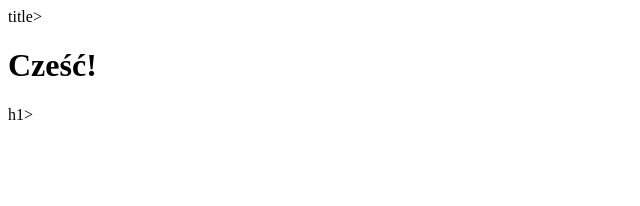
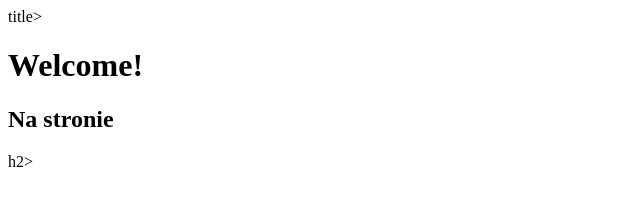
Before and after one commit to piternh/test, a plain HTML site: page index.html in a window 1280 px wide. Shown: the whole page, without its empty margins (0-640 px from the left). Drawn offline with nearby package versions, Linux system fonts and the light colour scheme; files that its build step writes are made by us from their sources.

Commit message:
Change h1, add h2

```diff
--- a/index.html
+++ b/index.html
@@ -6,6 +6,7 @@
 	<link rel="stylesheet" type="text/css" href="style.css">
 </head>
 <body>
-	<h1 class="important">Cześć!</h1>h1>
+	<h1 class="important">Welcome!</h1>
+	<h2>Na stronie</h2>h2>
 </body>
 </html>
```
